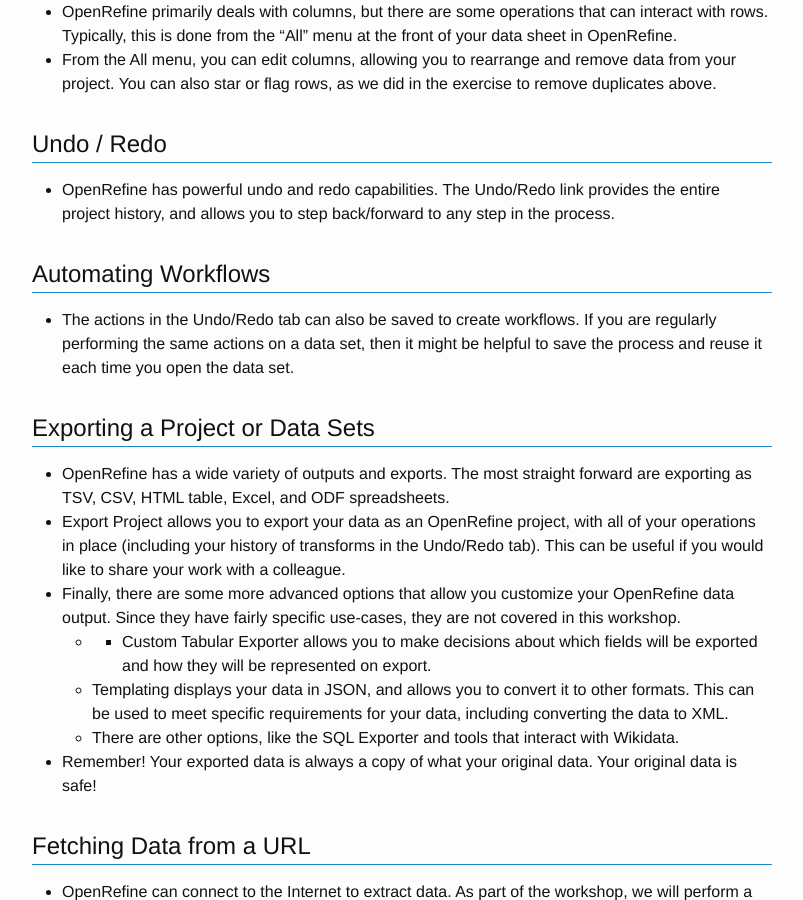
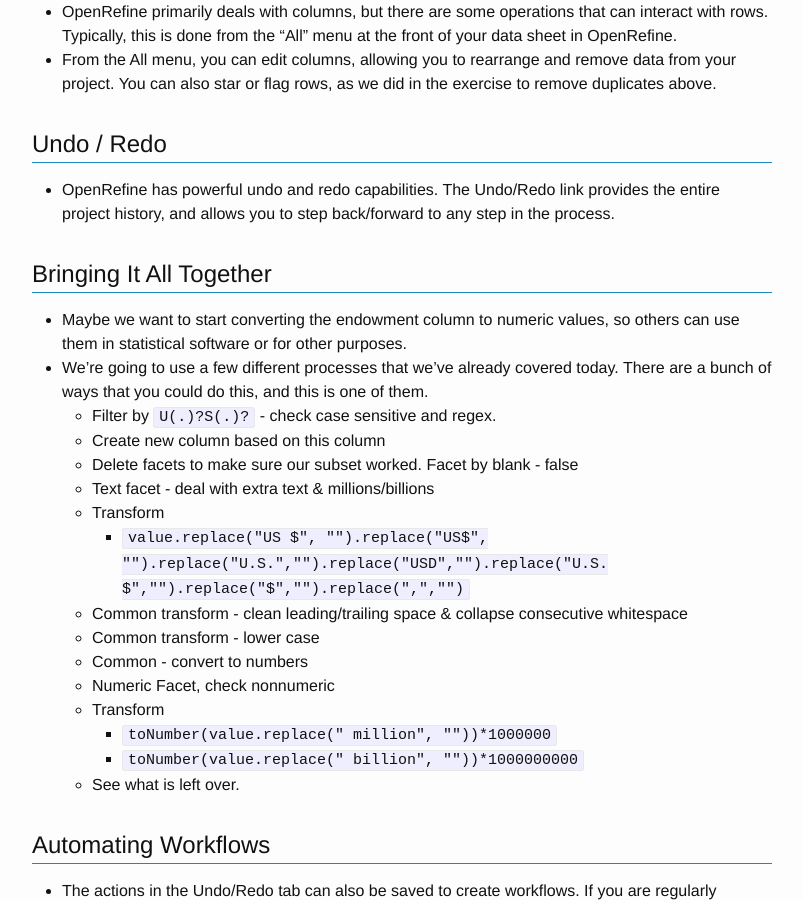
Before and after one commit to mbolam/DSWS_OpenRefine, a Jekyll site: the page built from 4-cleaning.md, in a window 1280 px wide and 900 px high, scrolled down 4376 px. Shown: the whole window, without its empty margins (238-1041 px from the left). Built offline with Jekyll 4.4.1, drawn with Linux system fonts in a browser that asks for light colours.

Commit message:
Update 4-cleaning.md

```diff
--- a/4-cleaning.md
+++ b/4-cleaning.md
@@ -101,6 +101,24 @@ The data fields are
 ## Undo / Redo
  - OpenRefine has powerful undo and redo capabilities. The Undo/Redo link provides the entire project history, and allows you to step back/forward to any step in the process.
 
+## Bringing It All Together
+  - Maybe we want to start converting the endowment column to numeric values, so others can use them in statistical software or for other purposes.
+  - We're going to use a few different processes that we've already covered today. There are a bunch of ways that you could do this, and this is one of them.
+      - Filter by `U(.)?S(.)?` - check case sensitive and regex.
+      - Create new column based on this column
+      - Delete facets to make sure our subset worked. Facet by blank - false
+      - Text facet - deal with extra text & millions/billions
+      - Transform
+          - `value.replace("US $", "").replace("US$", "").replace("U.S.","").replace("USD","").replace("U.S. $","").replace("$","").replace(",","")`
+      - Common transform - clean leading/trailing space & collapse consecutive whitespace
+      - Common transform - lower case
+      - Common - convert to numbers
+      - Numeric Facet, check nonnumeric
+      - Transform
+          - `toNumber(value.replace(" million", ""))*1000000`
+          - `toNumber(value.replace(" billion", ""))*1000000000`
+      - See what is left over.
+
 ## Automating Workflows
  - The actions in the Undo/Redo tab can also be saved to create workflows. If you are regularly performing the same actions on a data set, then it might be helpful to save the process and reuse it each time you open the data set.
 
```
